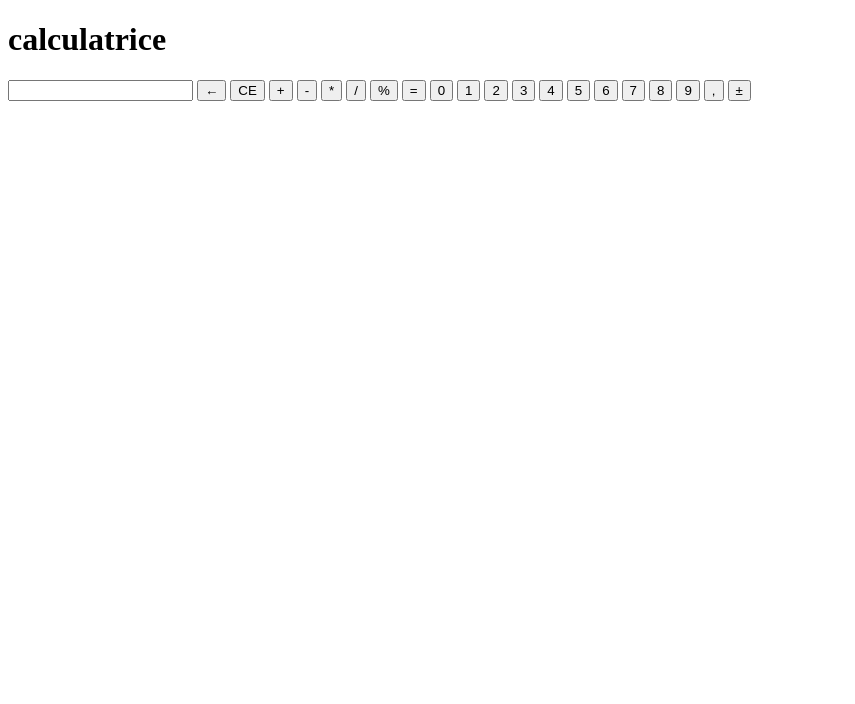
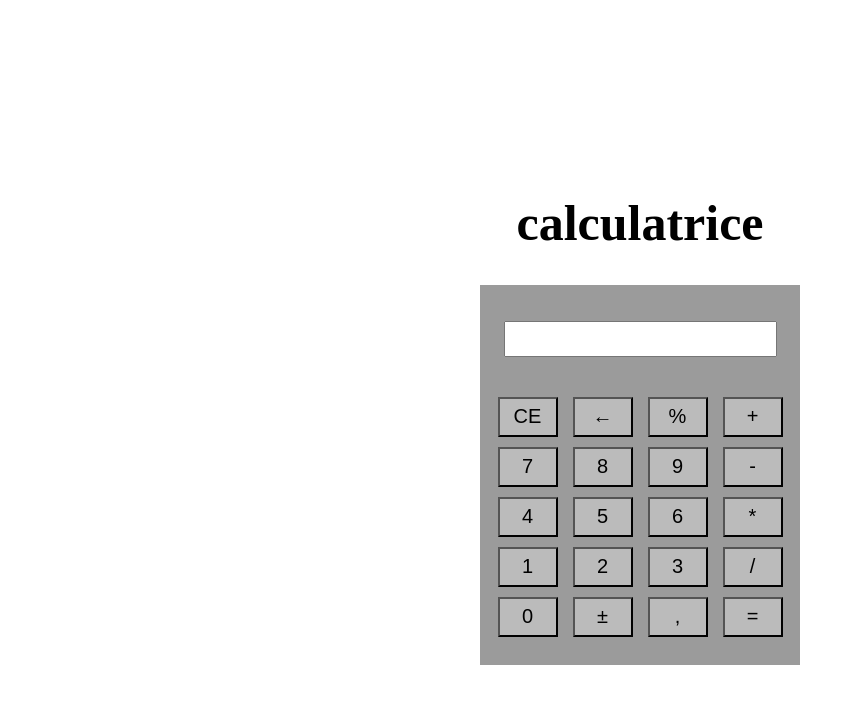
Before and after one commit to PatrickTaburet/calculatrice-JS-html, a plain HTML site: page index.html in a window 1280 px wide. Shown: the whole page, without its empty margins (0-855 px from the left). Drawn offline with Linux system fonts and the light colour scheme.

Commit message:
simple calculator + style

```diff
--- a/index.html
+++ b/index.html
@@ -4,34 +4,41 @@
     <meta charset="UTF-8">
     <meta name="viewport" content="width=device-width, initial-scale=1.0">
     <title>calculatrice</title>
+    <link rel="stylesheet" href="/style.css">
 </head>
 <body>
 
     <h1>calculatrice</h1>
-
+    <div class="boxCalculatrice">
         <input id="afficheur" type="text">
-
+        <div class="zoneBouttons">
+            <button type="button" id="ceBoutton"> CE </button>
             <button type="button" id="clearBoutton"> ← </button>
-    <button type="button" id="ceBoutton"> CE </button>
+            <button type="button" id="moduloBoutton"> % </button>
             <button type="button" id="addBoutton"> + </button>
+            <button type="button" id="sept"> 7 </button>
+            <button type="button" id="huit"> 8 </button>
+            <button type="button" id="neuf"> 9 </button>
             <button type="button" id="subBoutton"> - </button>
+            <button type="button" id="quatres"> 4 </button>
+            <button type="button" id="cinq"> 5 </button>
+            <button type="button" id="six"> 6 </button>
             <button type="button" id="prodBoutton"> * </button>
-    <button type="button" id="divBoutton"> / </button>
-    <button type="button" id="moduloBoutton"> % </button>
-    <button type="button" id="calcBoutton"> = </button>
-    <button type="button" id="zero"> 0 </button>
             <button type="button" id="un"> 1 </button>
             <button type="button" id="deux"> 2 </button>
             <button type="button" id="trois"> 3 </button>
-    <button type="button" id="quatres"> 4 </button>
-    <button type="button" id="cinq"> 5 </button>
-    <button type="button" id="six"> 6 </button>
-    <button type="button" id="sept"> 7 </button>
-    <button type="button" id="huit"> 8 </button>
-    <button type="button" id="neuf"> 9 </button>
+            <button type="button" id="divBoutton"> / </button>
+            <button type="button" id="zero"> 0 </button>
+            <button type="button" id="posNeg"> ± </button>
             <button type="button" id="coma"> , </button>
-    <button type="button" id="posNeg"> ± </button>
+            <button type="button" id="calcBoutton"> = </button>
+        </div>
 
+
+
+
+
+    </div>
 
 
     <!-- <label for="premier-nombre">premier nombre</label>
--- /dev/null
+++ b/style.css
@@ -0,0 +1,39 @@
+*{
+    font-size: 20px;
+}
+h1{
+    font-size: 50px;
+}
+body{
+    display: flex;
+    justify-content: center;
+    flex-direction: column;
+    align-items: center;
+    margin-top: 8em;
+}
+.boxCalculatrice{
+    background-color: rgb(155, 155, 155);
+    width: 300px;
+    height: 360px;
+    display: flex;
+    align-items: center;
+    justify-content: center;
+    flex-wrap: wrap;
+    padding: 10px;
+}
+button{
+    background-color: rgb(187, 187, 187);
+    width: 60px;
+    height: 40px;
+    margin: 5px;
+}
+.zoneBouttons{
+    display: flex;
+    justify-content: space-around;
+    flex-wrap: wrap;
+}
+#afficheur{
+    height: 30px;
+    margin-top: 13px;
+    margin-bottom: 8px;
+}
```
Lines whose indentation alone changed are shown as unchanged.
